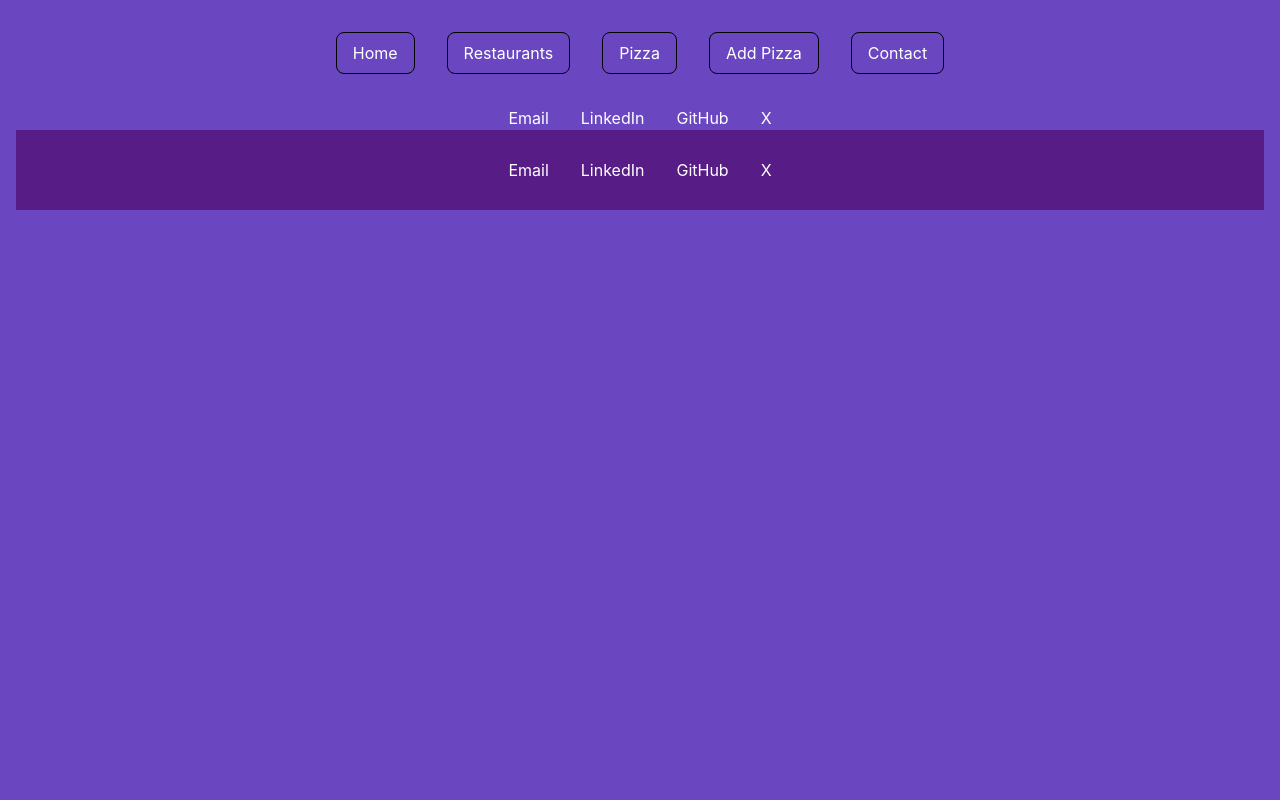
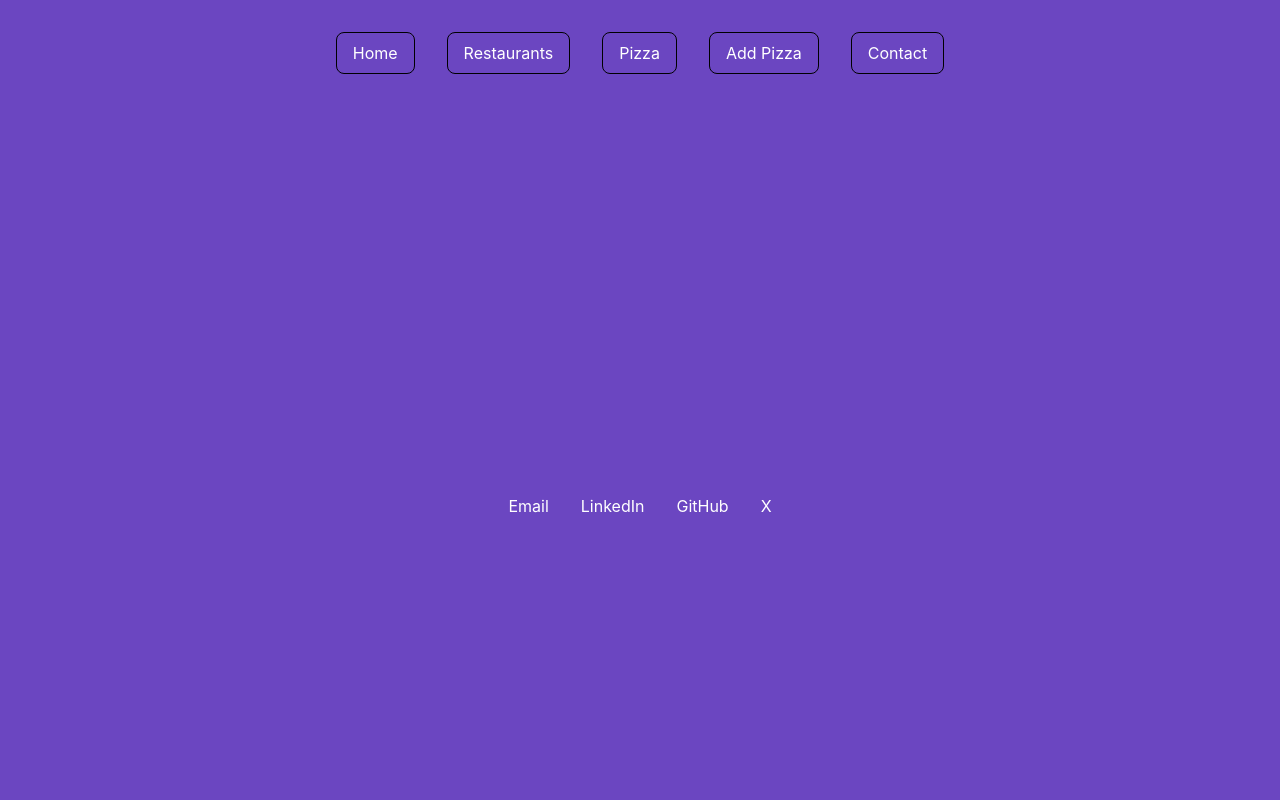
Before and after one commit to Mulindi123/pizzaHat-client, a React (Create React App) app: page /contact in a window 1280 px wide. Shown: the top 800 px of the page. Built offline with nearby package versions, Linux system fonts and the light colour scheme.

Commit message:
styles footer

```diff
--- a/src/components/Contact.js
+++ b/src/components/Contact.js
@@ -1,7 +1,7 @@
 const Contact = () => {
     return (
         <>
-            <div className="flex justify-center items-center text-white">
+            <div className="flex justify-center items-center text-white min-h-screen">
                 <ul className="flex space-x-8">
                     <li>
                         <a href="mailto:medrine.mulindi@gmail.com" className="hover:underline">
--- a/src/components/Footer.js
+++ b/src/components/Footer.js
@@ -1,6 +1,6 @@
 const Footer = () => {
     return (
-        <div className="flex justify-center items-center h-20 bg-purple-900 text-white">
+        <div className="flex justify-center items-center h-20 bg-slate-950 text-white">
             <ul className="flex space-x-8">
                 <li>
                     <a href="mailto:medrine.mulindi@gmail.com" className="hover:underline">
--- a/src/components/PostRestaurantPizzas.js
+++ b/src/components/PostRestaurantPizzas.js
@@ -25,7 +25,7 @@ const PostRestaurantPizzas = () => {
   });
 
   return (
-    <div className="">
+    <div className="min-h-screen">
       <h1 className="text-center text-2xl font-extrabold">Add Pizza</h1>
       <Formik
         initialValues={{ price: "", pizzaId: "", restaurantId: "" }}
```
